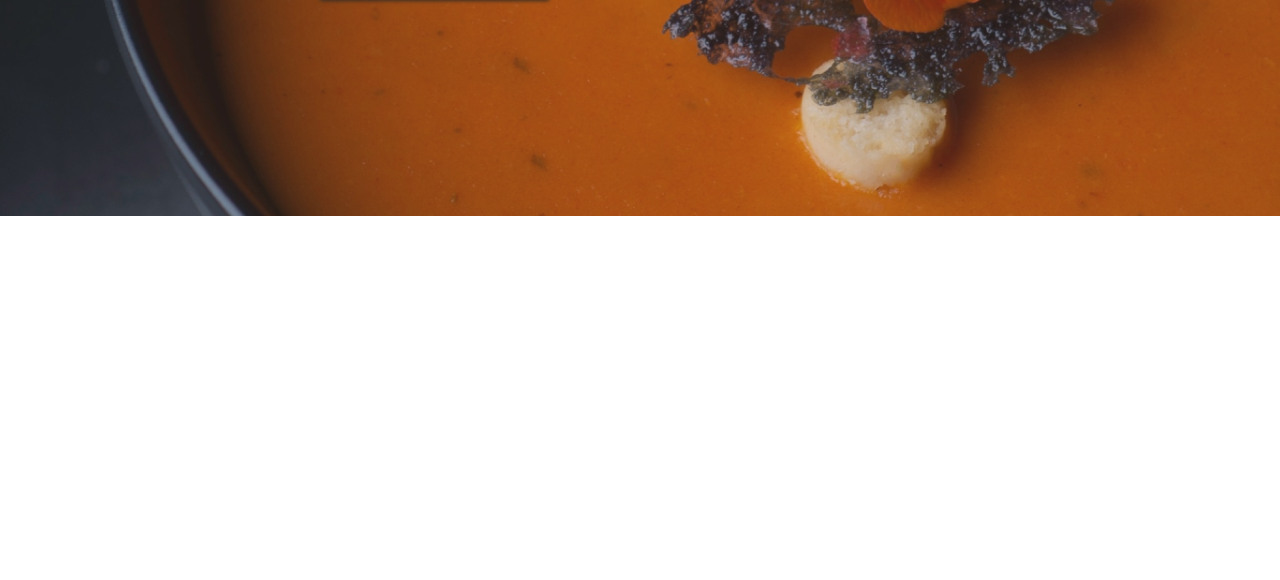
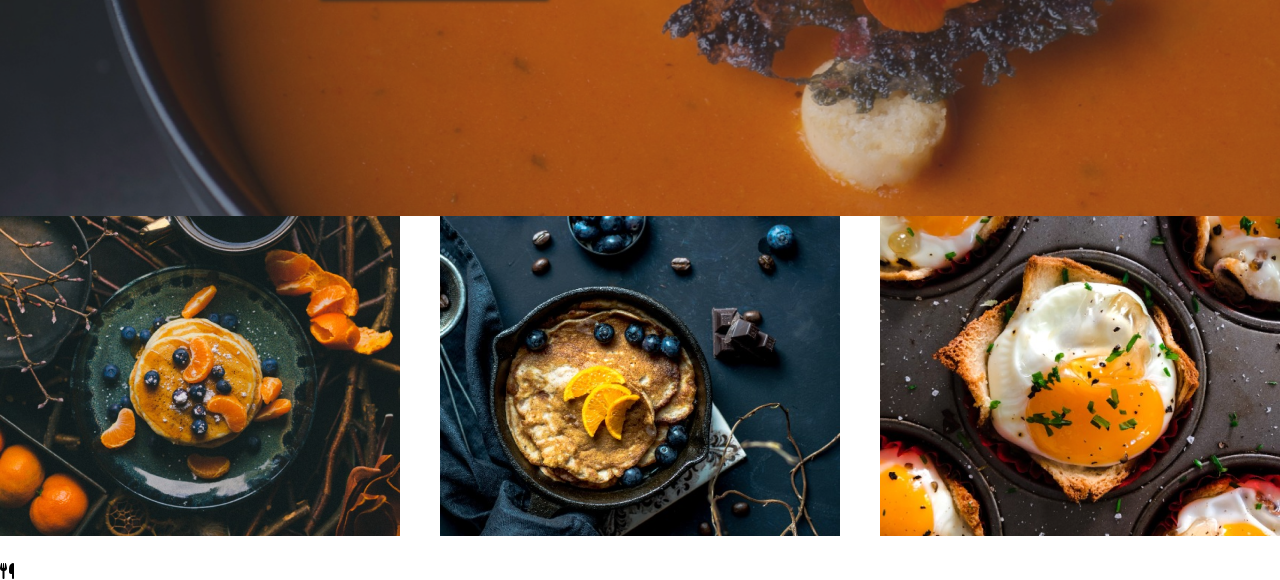
Before and after one commit to shoniamary/homework7, a plain HTML site: page index.html in a window 1280 px wide. Shown: the part 562-1142 px from the top of the page. Before the commit the page ends 800 px from the top, so only its background shows below. Drawn offline with Linux system fonts and the light colour scheme.

Commit message:
add section 2

```diff
--- a/css/style.css
+++ b/css/style.css
@@ -17,6 +17,7 @@ header {
     transform: translateX(-50%);
     left: 50%;
     top: 0;
+    z-index: 1;
 
 }
 
@@ -90,3 +91,28 @@ font-style: normal;
 font-weight: 700;
 line-height: 28px;
 }
+/* section2 */
+.section2{
+display: flex;
+column-gap: 40px;
+justify-content: center;
+}
+.section2_div{
+height: 320px;
+
+}
+.card_box{
+
+}
+.section2_card_img{
+    width: 100%;
+height: 100%;
+}
+.section2_title{
+    color: #FFF;
+font-family: 'Inter', sans-serif;
+font-size: 16px;
+font-style: normal;
+font-weight: 700;
+line-height: 24px;
+}
--- a/index.html
+++ b/index.html
@@ -44,7 +44,21 @@
             </div>
         </section>
         <section class="section2">
-
+            <div class="section2_div">
+                <img src="images/Rectangle 2 (1).png" alt="" class="section2_card_img">
+                <div class="card_box"><h3 class="section2_title">MOUTH WHATERING FOOD</h3>
+                    <i class="fa-solid fa-utensils"></i>
+                </div>
+            </div>
+            <div class="section2_div">
+                <img src="images/Rectangle 2 (2).png" alt="" class="section2_card_img">
+                <div class="card_box"><h3 class="section2_title">DEDICATED & ATTENDING STAFF</h3>
+                </div>
+            </div>
+            <div class="section2_div">
+                <img src="images/Rectangle 2 (3).png" alt="" class="section2_card_img">
+               <div class="card_box"> <h3 class="section2_title">RELAXING ATMOSPHERE</h3></div>
+            </div>
         </section>
     </div>
 
```
